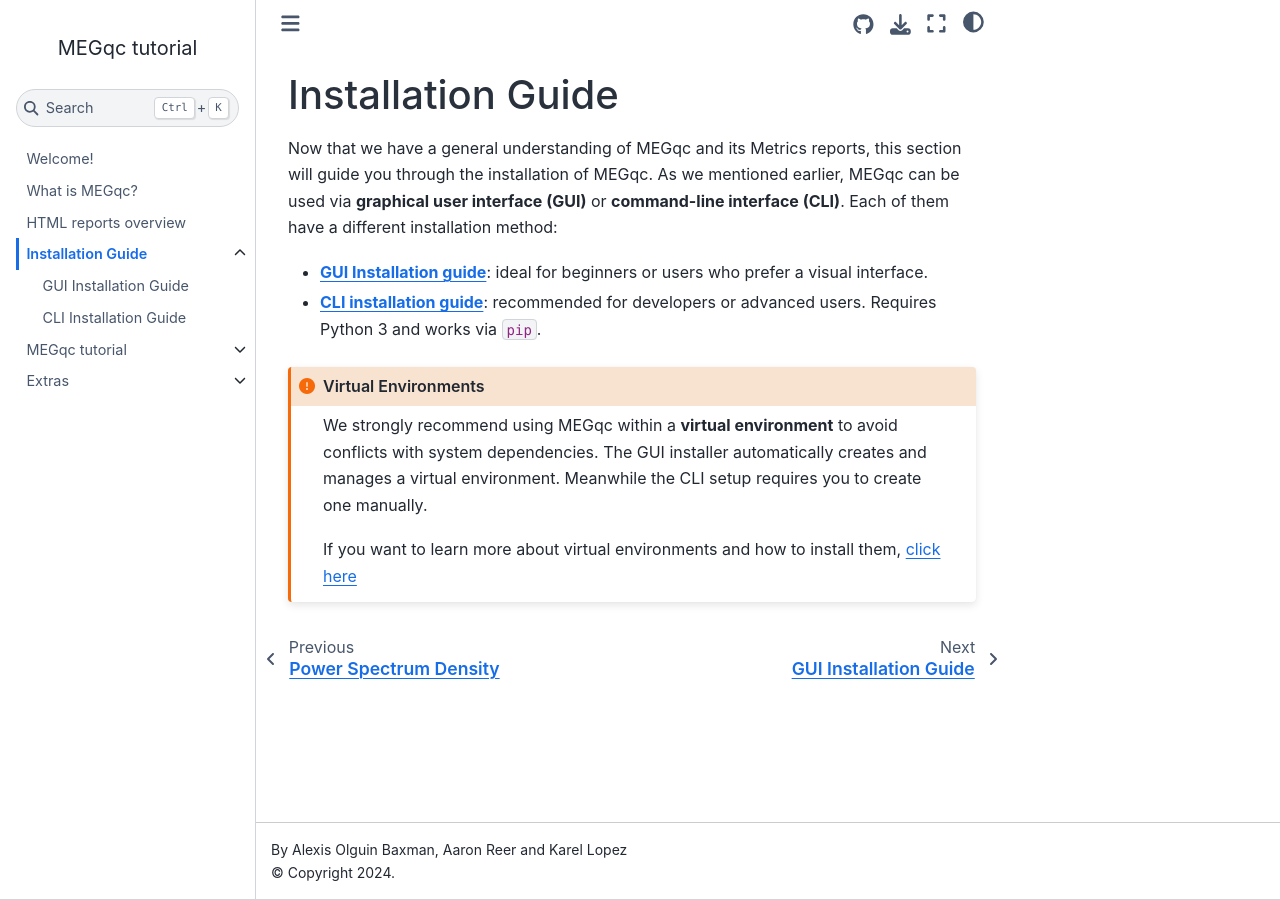
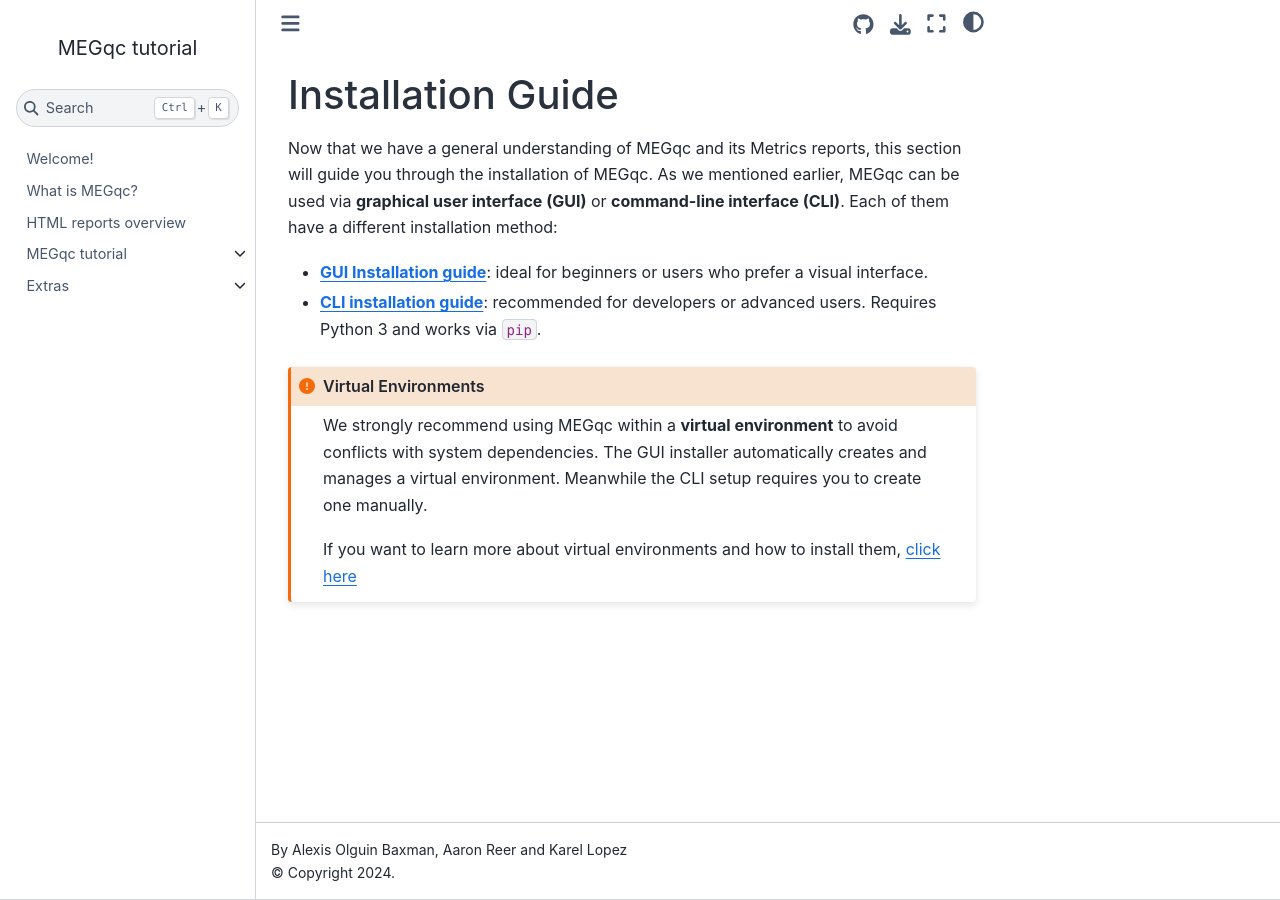
Before and after one commit to ANCPLabOldenburg/megqc_documentation, a Jupyter Book: the page built from book/installation.md, in a window 1280 px wide. Built offline with Jupyter Book 1.0.4 settings and Sphinx 7.4.7 and the Sphinx Book theme 1.1.4, drawn with Linux system fonts in a browser that asks for light colours; pages that are not in the unit, such as notebooks, are missing from menus.

Commit message:
Update _toc.yml

```diff
--- a/_toc.yml
+++ b/_toc.yml
@@ -11,10 +11,7 @@
     - file: report/muscle
     - file: report/psd
     - file: report/gqi
-- file: book/installation
-  sections:
-    - file: installation/gui
-    - file: installation/cli
+- file: book/installation2
 - file: book/tutorial
   sections:
     - file: tutorial/calc_gui
```
